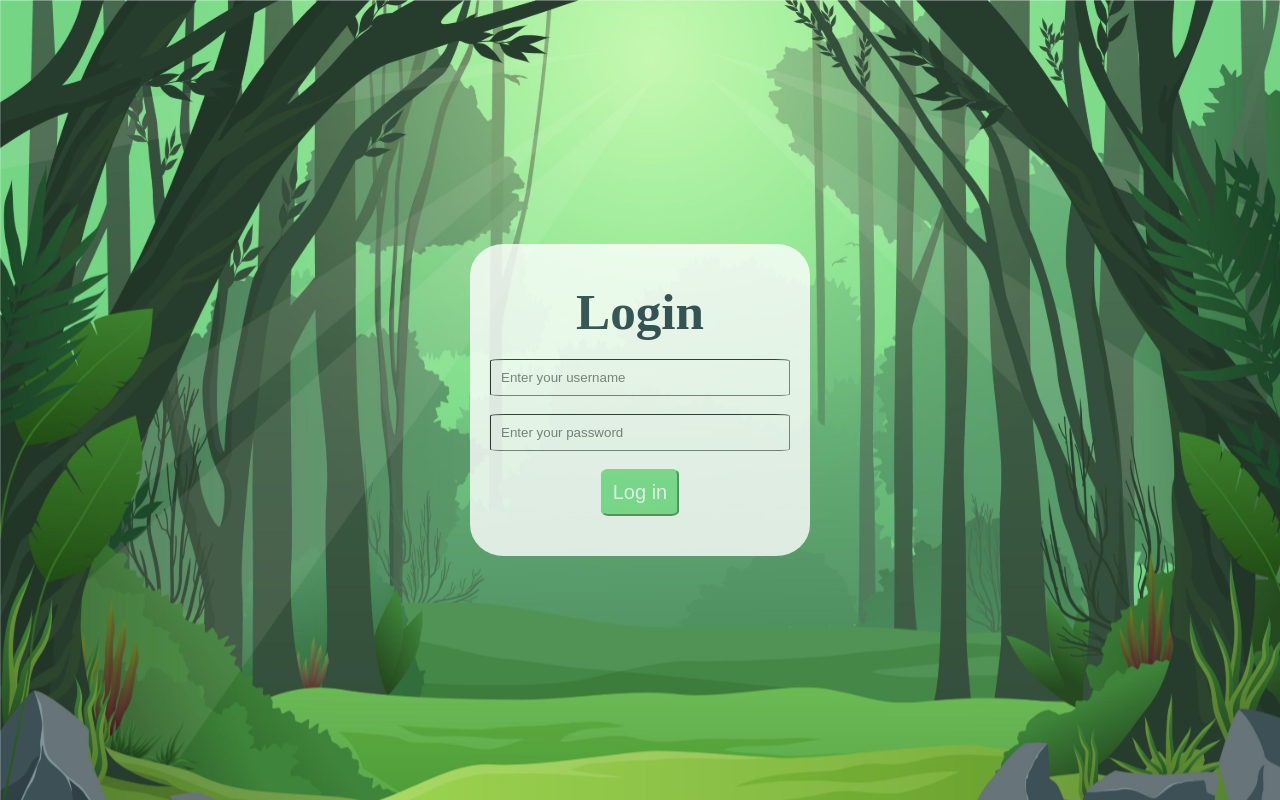
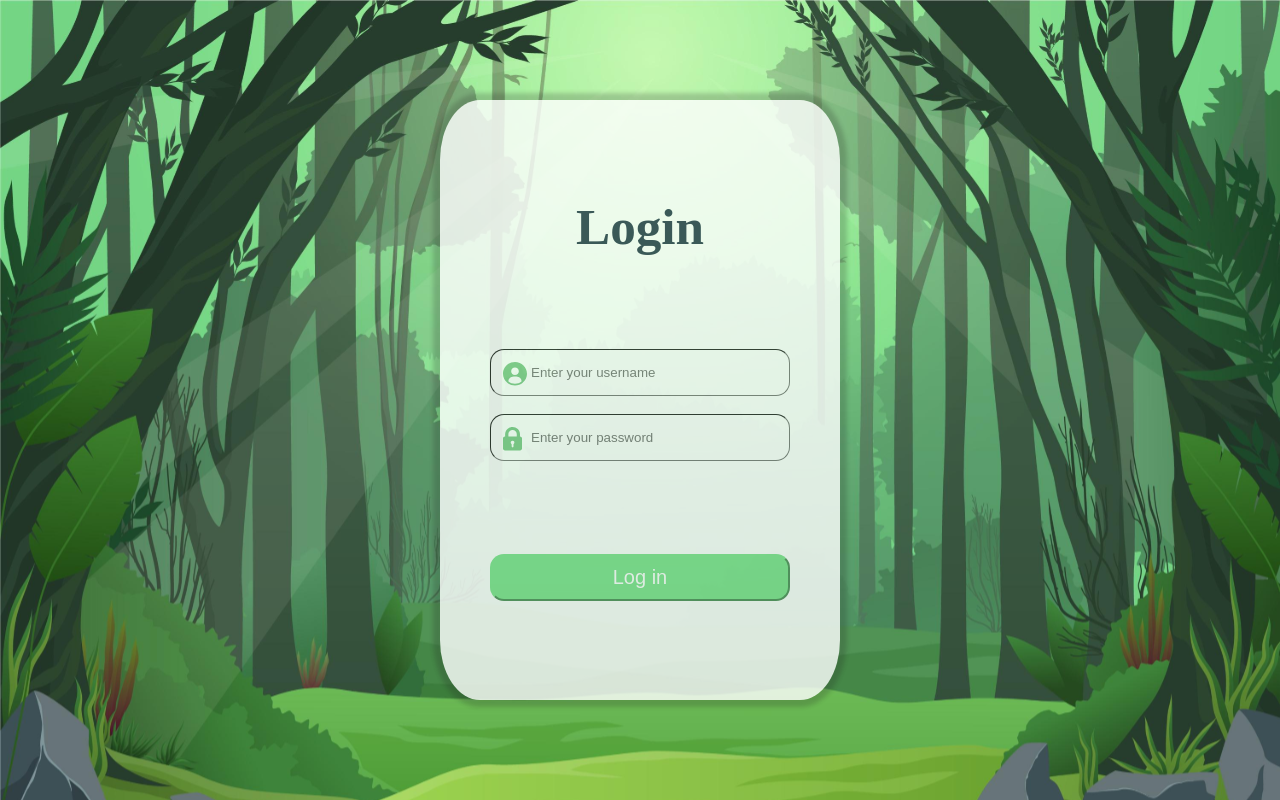
Before and after one commit to justinespinal/environmental-education, a React (Vite) app: page /login in a window 1280 px wide. Built offline with nearby package versions, Linux system fonts and the light colour scheme.

Commit message:
finished login page

```diff
--- a/src/App.css
+++ b/src/App.css
@@ -14,16 +14,17 @@
 }
 
 .loginHolder {
+  box-shadow: 0px 0px 4px 7px rgba(30, 30, 30, 0.25);
   font: "Inter", sans-serif;
   background-color: white;
+  height: 600px;
+  width: 400px;
   border-radius: 10%;
-  padding: 20px;
-  padding-top: 40px;
-  padding-bottom: 40px;
   opacity: 0.8;
   display: flex;
   flex-direction: column;
   align-items: center;
+  justify-content: center;
 }
 
 .inputContainer {
@@ -34,17 +35,28 @@
 }
 
 .inputBox {
-  border-radius: 5%;
-  padding: 10px;
+  border-radius: 14px;
+  padding: 15px;
   border-width: 1px;
   width: 300px;
 }
 
 .inputButton {
-  border-radius: 10%;
+  border-radius: 14px;
   font-size: 20px;
   padding: 10px;
+  width: 300px;
   border-color: #7ee28e;
   color: white;
   background-color: #7ee28e;
 }
+
+.userInput {
+  background: url(../img/profile.svg) no-repeat scroll 12px 12px;
+  padding-left: 40px;
+}
+
+.passInput {
+  background: url(../img/lock.svg) no-repeat scroll 12px 12px;
+  padding-left: 40px;
+}
--- a/src/Login.jsx
+++ b/src/Login.jsx
@@ -84,14 +84,14 @@ function Login({ setLoggedIn, setUser }) {
     >
       <br />
       <div className="loginHolder">
-        <h1>Login</h1>
+        <h1 style={{ marginBottom: "75px" }}>Login</h1>
         <br />
         <div className="inputContainer">
           <input
             value={username}
             placeholder="Enter your username"
             onChange={(ev) => setUsernameLocal(ev.target.value)}
-            className={"inputBox"}
+            className={"inputBox userInput"}
           />
           <label className="error">{userError}</label>
         </div>
@@ -101,13 +101,13 @@ function Login({ setLoggedIn, setUser }) {
             value={password}
             placeholder="Enter your password"
             onChange={(ev) => setPassword(ev.target.value)}
-            className="inputBox"
+            className="inputBox passInput"
           />
           <label className="error">{passwordError}</label>
         </div>
 
         <br />
-        <div>
+        <div style={{ marginTop: "75px" }}>
           <input
             className="inputButton"
             type="button"
```
